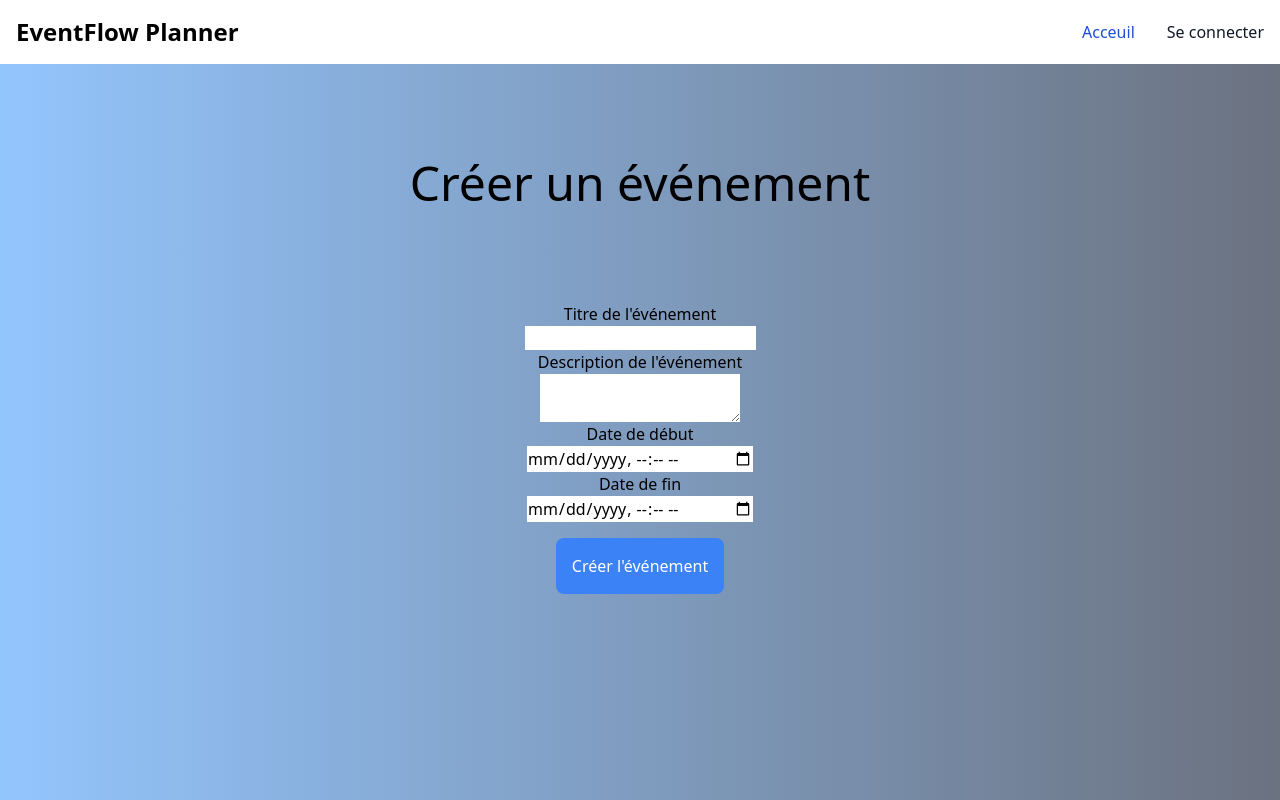
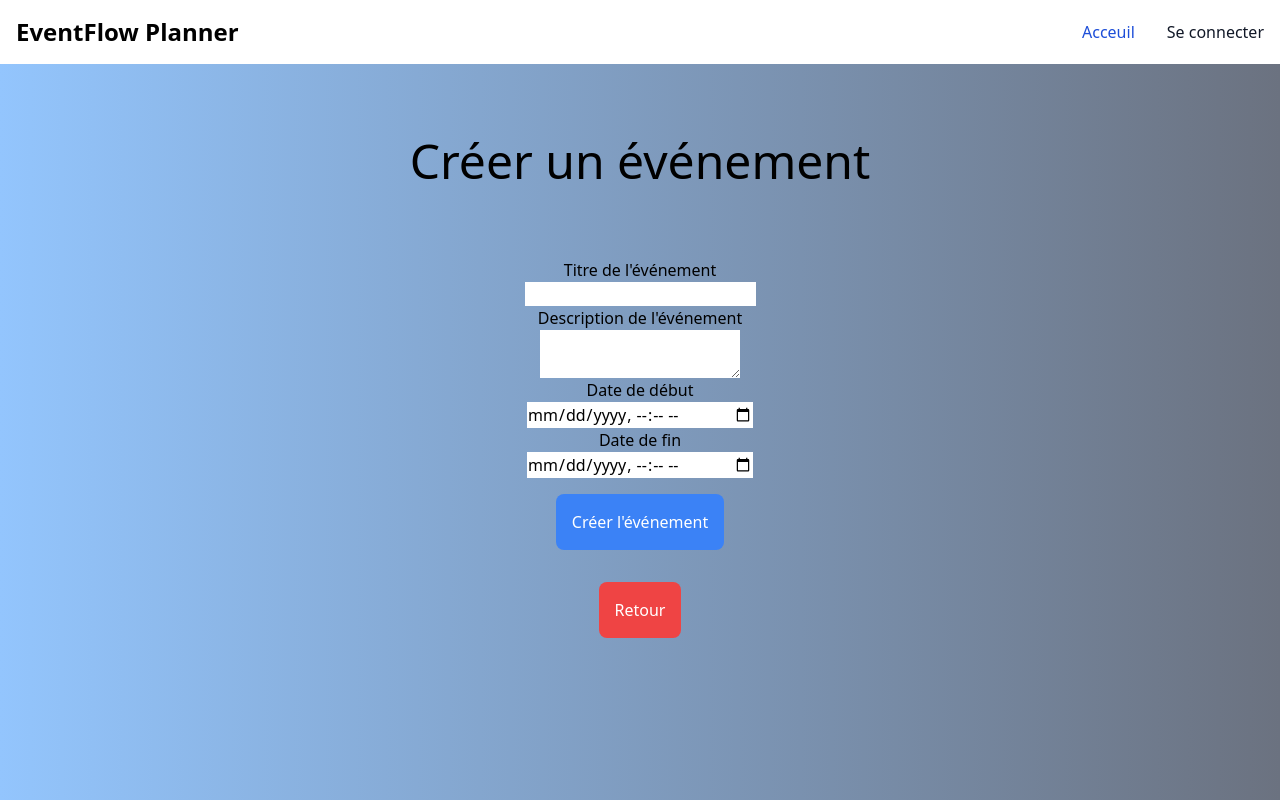
Before and after one commit to PureLeafGreen/applicationTache, a React (Create React App) app in the folder application-tache-react/: page /user/1/dayDetails/addEvent in a window 1280 px wide. Built offline with nearby package versions, Linux system fonts and the light colour scheme.

Commit message:
ajout du retour a la page precedente

```diff
--- a/application-tache-react/src/Components/EventForm.js
+++ b/application-tache-react/src/Components/EventForm.js
@@ -100,6 +100,7 @@ function EventForm() {
                     {errors.end && <span className="text-red-500">{errors.end}</span>}
                     <button type="button" onClick={function() {saveEvent()}} className={"p-4 m-4 bg-blue-500 text-white rounded-lg"}>Créer l'événement</button>
                 </form>
+                <button className={"p-4 m-4 bg-red-500 text-white rounded-lg"} onClick={function() {window.history.back()}}>Retour</button>
             </div>
         </div>
     );
```
